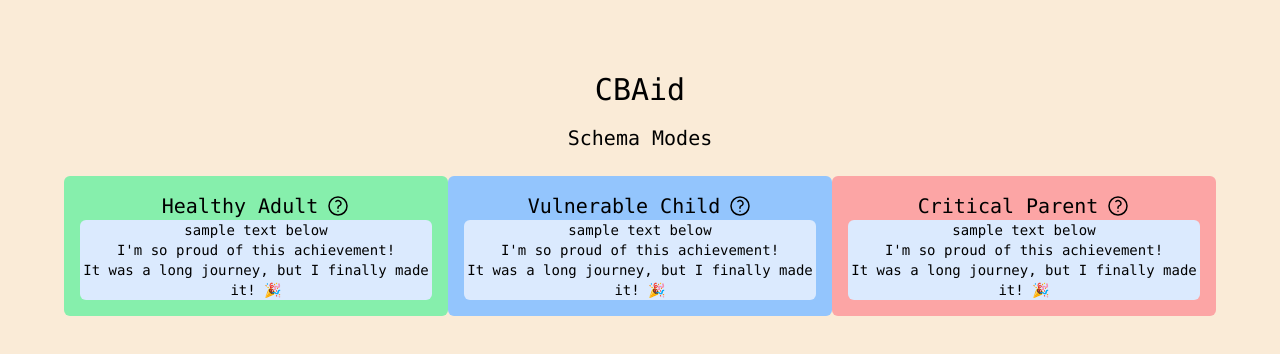
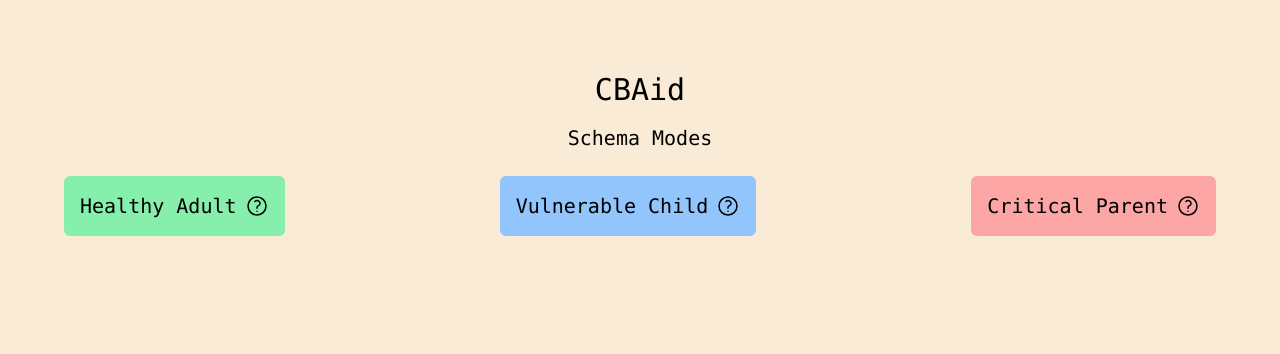
Before and after one commit to Kaikei-e/CBAid, a Next.js app: page / in a window 1280 px wide. Shown: the top 354 px of the page. Built offline with nearby package versions, Linux system fonts and the light colour scheme.

Commit message:
define the type of emotional statement

```diff
--- a/src/app/SchemaModes/SchemaModeTemplate.tsx
+++ b/src/app/SchemaModes/SchemaModeTemplate.tsx
@@ -1,16 +1,24 @@
 import React from "react";
+import { emotionalStatement } from "@/app/types/emotionalStatement";
 
 interface SchemaModeProps {
   title: string;
   description: string;
   bgColor: string;
+  thoughts?: emotionalStatement[];
 }
 
 export const SchemaModeTemplate: React.FC<SchemaModeProps> = ({
   title,
   description,
   bgColor,
+  thoughts = [],
 }) => {
+  const test: emotionalStatement = {
+    date: new Date(),
+    content: "I am happy.",
+  }
+
   return (
     <div className={`w-112 p-4 flex-col rounded-md text-center ${bgColor}`}>
       <div className="relative group">
@@ -39,9 +47,13 @@ export const SchemaModeTemplate: React.FC<SchemaModeProps> = ({
       </div>
       <div className="text-slate w-full h-full">
         <div className="bg-blue-100 rounded-md">
-          <p>sample text below</p>
-          <p>I&apos;m so proud of this achievement!</p>
-          <p>It was a long journey, but I finally made it! 🎉</p>
+          <div className="flex flex-col bg-blue-100">
+            {Array.isArray(thoughts) && thoughts.map((thought, index) => (
+              <div key={thought.date.toString() + index} className="flex items-center space-x-2 p-2">
+                <span className="text-md">{thought.content}</span>
+              </div>
+            ))}
+          </div>
         </div>
       </div>
     </div>
--- /dev/null
+++ b/src/app/types/emotionalStatement.ts
@@ -0,0 +1,4 @@
+export type emotionalStatement = {
+  date: Date;
+  content: string;
+}
```
